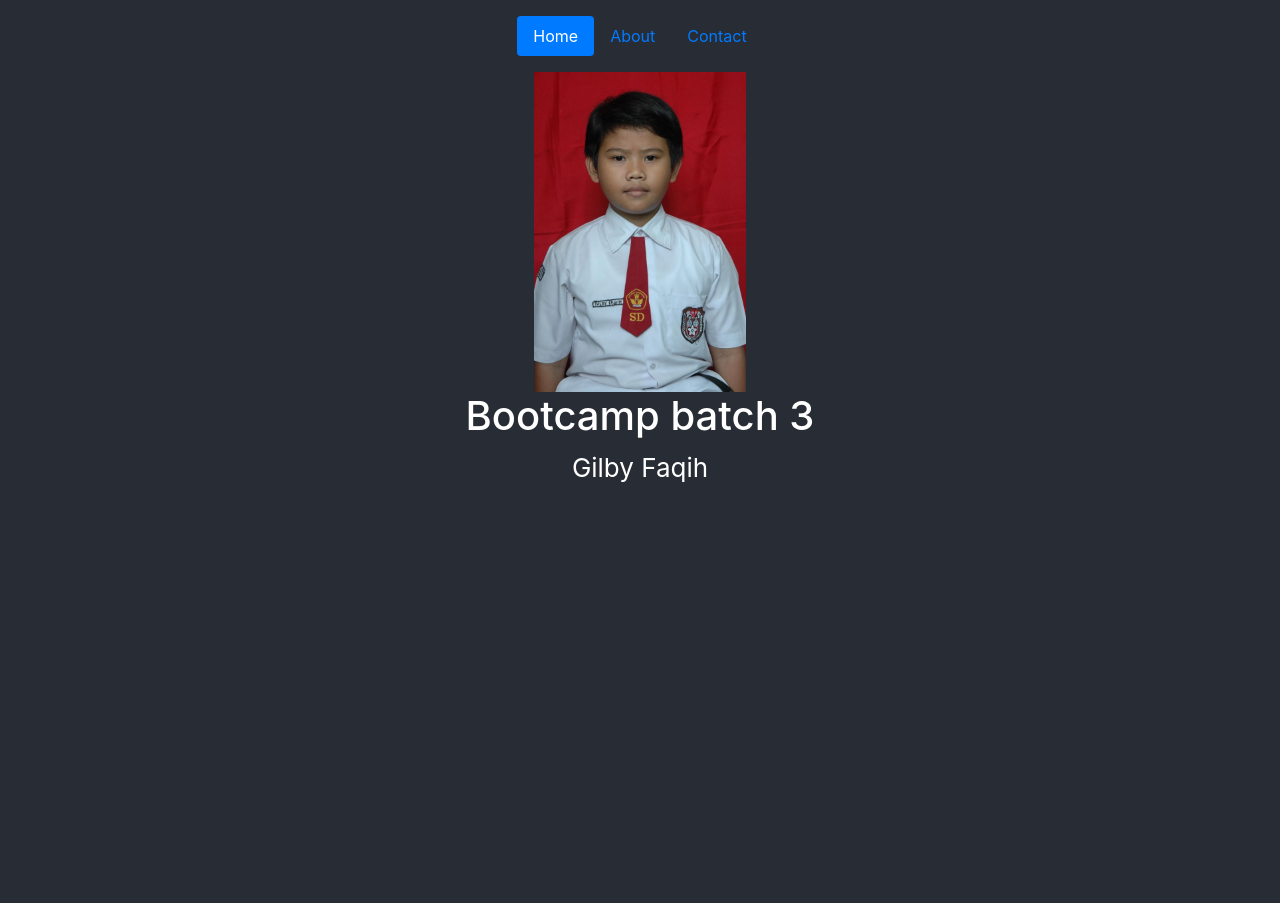
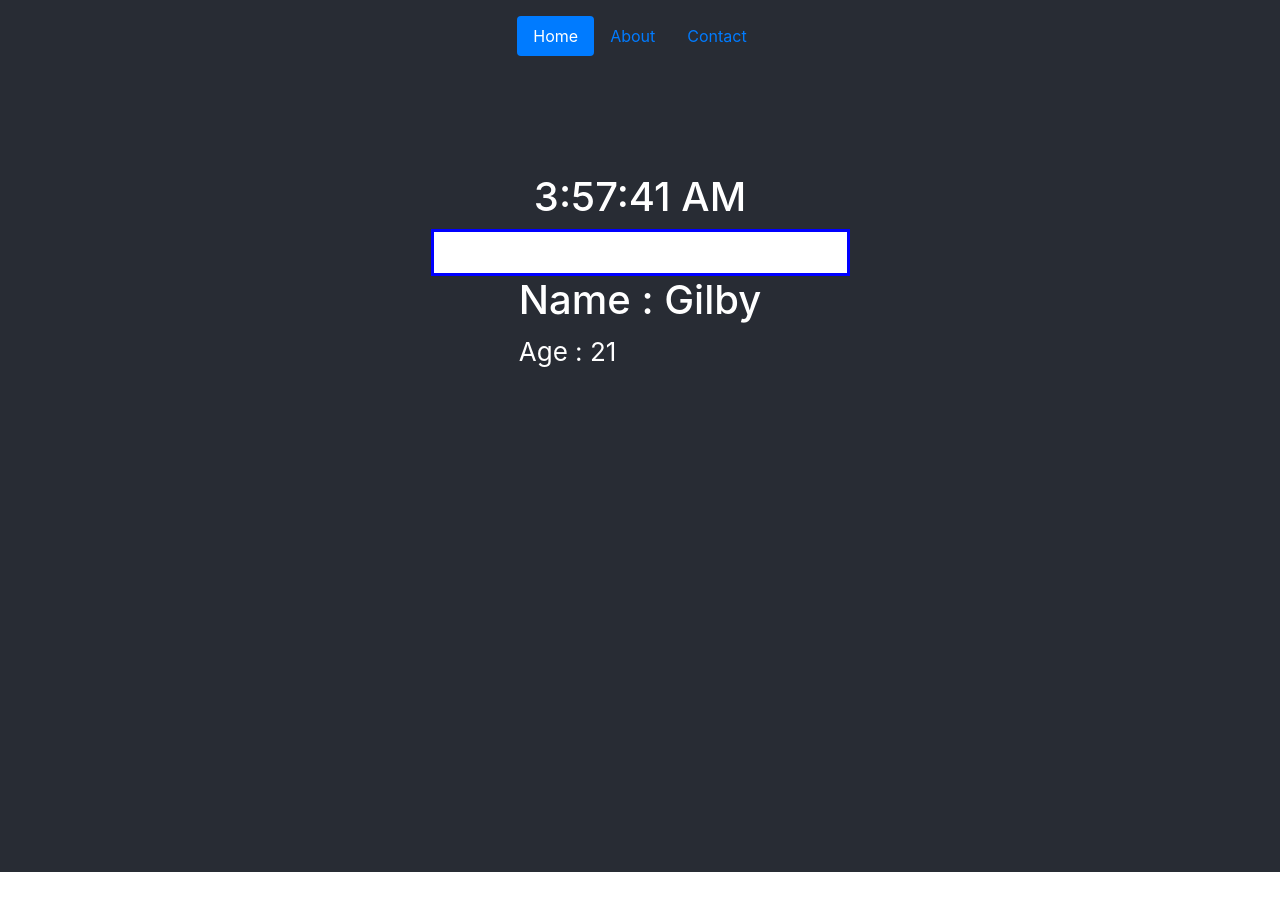
Before and after one commit to gilby5150/Pertemuan-9-jsx, a React (Create React App) app: page / in a window 1280 px wide. After the commit the page ends 872 px from the top, so only its background shows below. Built offline with nearby package versions, Linux system fonts and the light colour scheme.

Commit message:
pertemuan 9 jsx

```diff
--- a/src/App.css
+++ b/src/App.css
@@ -9,12 +9,8 @@
 
 .App-header {
   background-color: #282c34;
-  /* min-height: 100vh; */
-  /* display: flex; */
-  /* flex-direction: column; */
   align-items: center;
   justify-content: center;
-  /* font-size: calc(10px + 2vmin); */
   color: white;
 }
 .App-body{
--- a/src/App.js
+++ b/src/App.js
@@ -1,20 +1,25 @@
 import './App.css';
 import Nav from './components/layout/Navbar'
+import User from './components/user'
 import gilby from './components/image/gilby.jpg'
 
 function App() {
+  // const date = new Date();
+  // const time = date.toLocaleTimeString();
   return (
       <div className="App">
       <header className="App-header">
       <Nav/>
         </header>
         <body className='App-body'>
-        <img src={gilby} className="App-logo" alt="logo" />
+        {/* <img src={gilby} className="App-logo" alt="logo" />
         <h1>Bootcamp batch 3</h1>
         <p>
           Gilby Faqih
-        </p>
-
+        </p> */}
+          <h1>{new Date().toLocaleTimeString()}</h1>
+          <input type="number" max={5} style={{border:"3px solid", color:"blue"}}/>
+          <User name="Gilby" umur="21"/>
         </body>
         <footer className='App-footer'></footer>
     </div>
--- /dev/null
+++ b/src/components/user.jsx
@@ -0,0 +1,10 @@
+const User = ({name,umur})=>{
+    return (
+        <div>
+            <h1>Name : {name}</h1>
+            <span>Age : {umur}</span>
+        </div>
+    )
+}
+
+export default User;
```
Also changed, not shown: src/index.js (line endings or trailing spaces).
